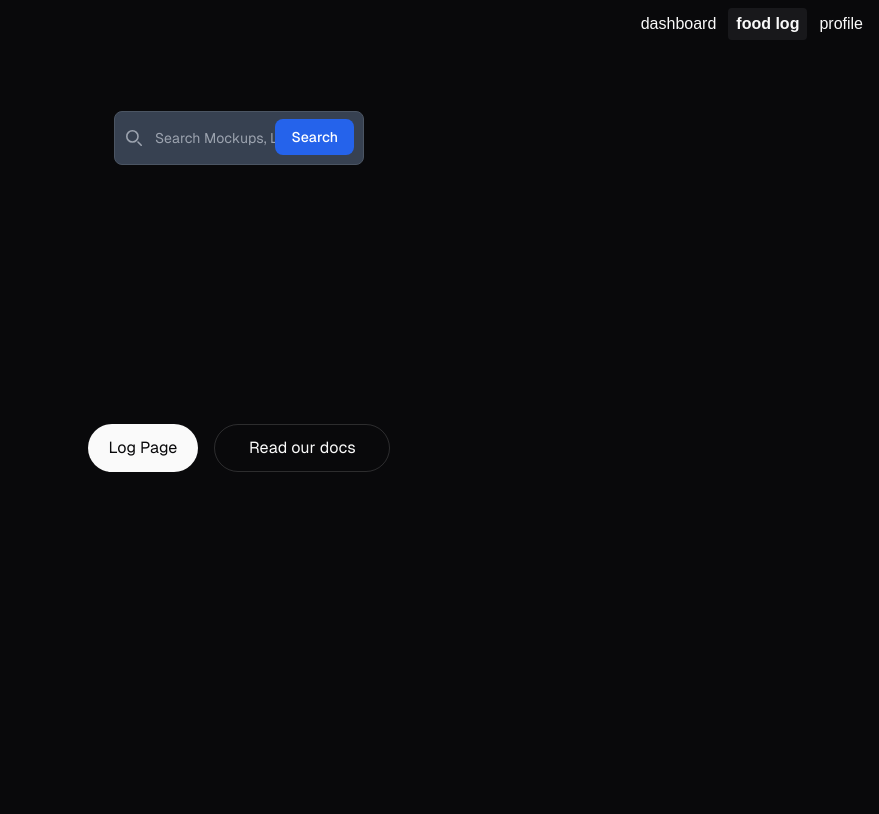
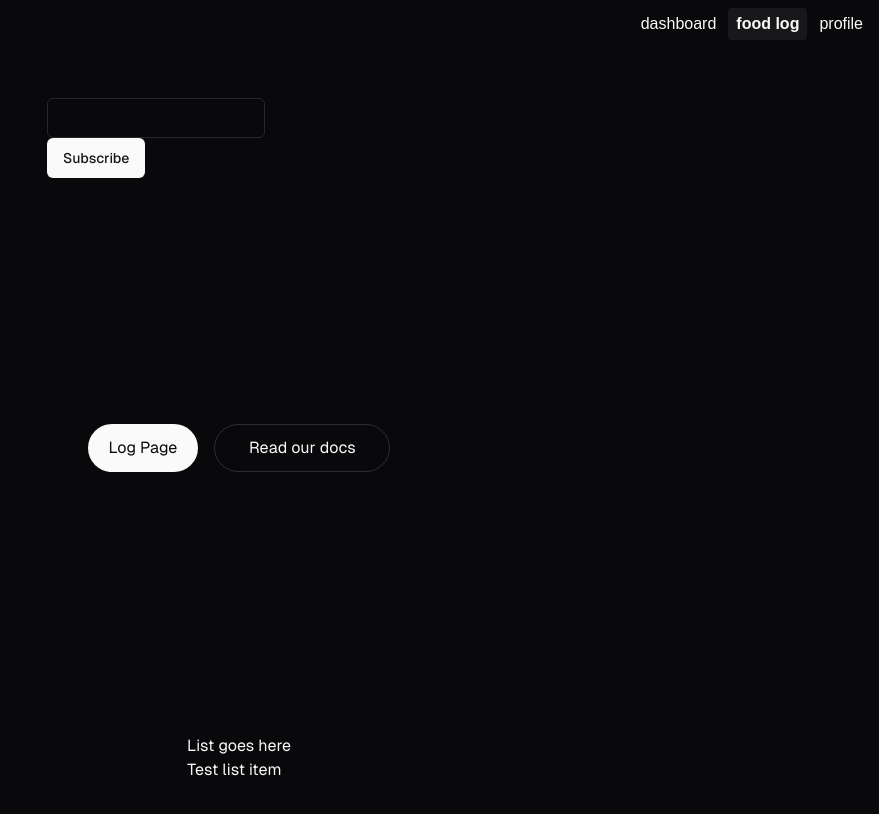
Before and after one commit to bortami/oklathon-calorie-tracker-app, a Next.js app in the folder calorie-app/: page /log in a window 1280 px wide. Shown: the top 814 px of the page, without its empty margins (401-1280 px from the left). Built offline with nearby package versions, Linux system fonts and the light colour scheme.

Commit message:
Search button queries Calorie Ninja API, stored in foodItem list
Response items are added to an unordered list and each item name is
added as a list item

```diff
--- a/calorie-app/src/app/components/searchBar.js
+++ b/calorie-app/src/app/components/searchBar.js
@@ -1,16 +1,91 @@
-export function SearchBar(){
+'use client'
+import { useState } from 'react';
+import { Button } from "@/components/ui/button"
+import { Input } from "@/components/ui/input"
+
+export function SearchBar() {
+    const [foodItem, setFoodItem] = useState('');
+    const [foodList, setFoodList] = useState([]);
+
+    const handleSubmit = (e) => {
+        e.preventDefault();
+
+        const axios = require('axios');
+
+        const apiKey = 'RN2x+V3YhTirpJM0ExxClQ==e1GElmIAUMseOMO5';
+        // const query = '12oz onion and a tomato';
+
+        axios.get('https://api.calorieninjas.com/v1/nutrition?query=' + foodItem, {
+            headers: {
+                'X-API-Key': apiKey
+            }
+        })
+            .then(response => {
+                let allFoodList = foodList;
+                const obj = response.data;
+                // console.log("Object keys are: ", Object.keys(obj));
+                // console.log(Object.keys(obj));
+                // console.log(obj.items[0]);
+                // console.log(obj.items[0]['name']);
+                // console.log(obj.items[0]['serving_size_g']);
+                // console.log(obj.items[0]['fat_total_g']);
+                // console.log(obj.items[0]['fat_saturated_g']);
+                // console.log(obj.items[0]['protein_g']);
+                // console.log(obj.items[0]['sodium_mg']);
+                // console.log(obj.items[0]['potassium_mg']);
+                // console.log(obj.items[0]['cholesterol_mg']);
+                // console.log(obj.items[0]['carbohydrates_total_g']);
+                // console.log(obj.items[0]['fiber_g']);
+                // console.log(obj.items[0]['sugar_g']);
+                obj.items.forEach(item => {
+                    console.log("Food item name is: ", item.name);
+                    allFoodList.push(item)
+                });
+                setFoodList([...foodList, allFoodList]);
+                console.log("Food list contains:", foodList);
+                // setFoodList(allFoodList);
+                // let totalCalories = 0.0, totalFat = 0.0, totalSaturatedFat = 0.0, totalProtein = 0.0, totalSodium = 0.0, totalPotassium = 0.0, totalCholesterol = 0.0, totalCarbohydrates = 0.0, totalFiber = 0.0, totalSugar = 0.0;
+                // for (let i = 0; i < obj.items.length; i++) {
+                //     console.log('name: ', obj.item[i]['name'])
+                //     totalCalories = totalCalories + obj.items[i]['calories'];
+                //     totalFat = totalFat + obj.items[i]['fat_total_g'];
+                //     totalSaturatedFat = totalSaturatedFat + obj.items[i]['fat_saturated_g']
+                //     totalProtein = totalProtein + obj.items[i]['protein_g'];
+                //     totalSodium = totalSodium + obj.items[i]['sodium_mg'];
+                //     totalPotassium = totalPotassium + obj.items[i]['potassium_mg'];
+                //     totalCholesterol = totalCholesterol + obj.items[i]['cholesterol_mg'];
+                //     totalCarbohydrates = totalCarbohydrates + obj.items[i]['carbohydrates_total_g'];
+                //     totalFiber = totalFiber + obj.items[i]['fiber_g'];
+                //     console.log('the total grams of sugar is:', obj.items[i]['sugar_g']);
+                //     totalSugar = totalSugar + obj.items[i]['sugar_g'];
+                //     console.log('\n');
+                // }
+
+            })
+            .catch(error => {
+                console.log('Errored')
+                console.error(error);
+            });
+    };
+
     return (
-        <form className="max-w-md mx-auto">
-        <label htmlFor="default-search" className="mb-2 text-sm font-medium text-gray-900 sr-only dark:text-white">Search</label>
-        <div className="relative">
-            <div className="absolute inset-y-0 start-0 flex items-center ps-3 pointer-events-none">
-                <svg className="w-4 h-4 text-gray-500 dark:text-gray-400" aria-hidden="true" xmlns="http://www.w3.org/2000/svg" fill="none" viewBox="0 0 20 20">
-                    <path stroke="currentColor" strokeLinecap="round" strokeLinejoin="round" strokeWidth="2" d="m19 19-4-4m0-7A7 7 0 1 1 1 8a7 7 0 0 1 14 0Z"/>
-                </svg>
+        <>
+            <div className="flex w-full max-w-sm items-center space-x-2">
+                <form onSubmit={handleSubmit}>
+                    <Input id="foodItem" type="foodItem" placeholder="" onChange={(e) => setFoodItem(e.target.value)} />
+                    <Button type="submit">Subscribe</Button>
+                </form>
             </div>
-            <input type="search" id="default-search" className="block w-full p-4 ps-10 text-sm text-gray-900 border border-gray-300 rounded-lg bg-gray-50 focus:ring-blue-500 focus:border-blue-500 dark:bg-gray-700 dark:border-gray-600 dark:placeholder-gray-400 dark:text-white dark:focus:ring-blue-500 dark:focus:border-blue-500" placeholder="Search Mockups, Logos..." required />
-            <button type="submit" className="text-white absolute end-2.5 bottom-2.5 bg-blue-700 hover:bg-blue-800 focus:ring-4 focus:outline-none focus:ring-blue-300 font-medium rounded-lg text-sm px-4 py-2 dark:bg-blue-600 dark:hover:bg-blue-700 dark:focus:ring-blue-800">Search</button>
-        </div>
-        </form>
-    )
+
+            <div>
+                <h2> List goes here </h2>
+                <ul>
+                    <li> Test list item </li>
+                    {foodList.map((item, index) => (
+                        <li key={index}>{item.name}</li>
+                    ))}
+                </ul>
+            </div>
+        </>
+    );
 }
--- a/calorie-app/src/app/log/page.js
+++ b/calorie-app/src/app/log/page.js
@@ -1,3 +1,5 @@
+'use client'
+
 import { SearchBar } from "../components/searchBar";
 
 export default function LogPage() {
```
Also changed, not shown: calorie-app/package.json (+6 -1 lines), 1 other file (tests, documents, lock files or other folders).
